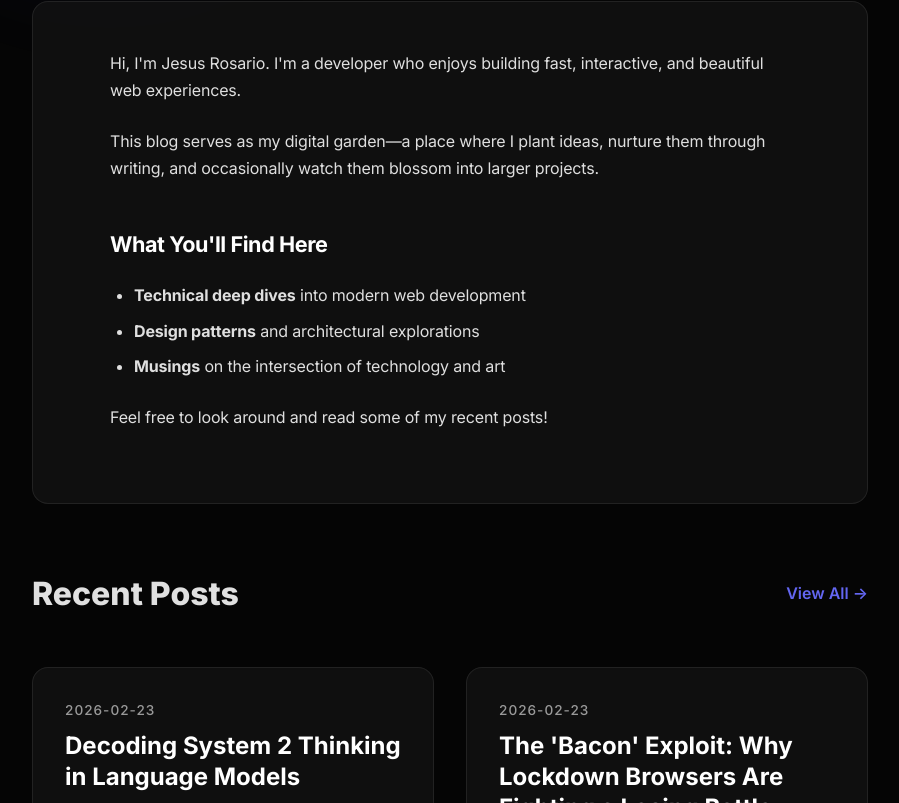
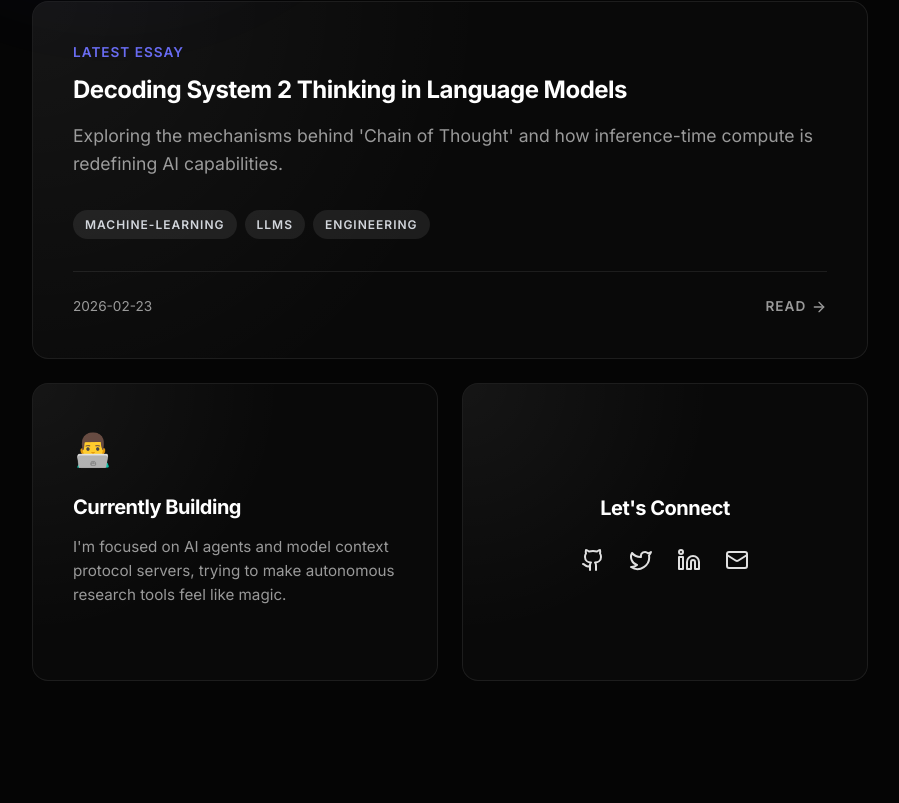
Before and after one commit to jar285/blogtalk, a Next.js app: page / in a window 1280 px wide. Shown: the part 577-1380 px from the top of the page, without its empty margins (190-1089 px from the left). Built offline with nearby package versions, Linux system fonts and the light colour scheme.

Commit message:
[Sprint 09] Redesign homepage layout into a staggered Bento Grid

```diff
--- a/src/app/page.tsx
+++ b/src/app/page.tsx
@@ -1,9 +1,7 @@
 import { getHomeData, getAllPosts } from '@/lib/markdown';
-import ReactMarkdown from 'react-markdown';
-import Link from 'next/link';
-import remarkGfm from 'remark-gfm';
 import TextReveal from '@/components/TextReveal';
 import ParallaxHero from '@/components/ParallaxHero';
+import BentoHomepage from '@/components/BentoHomepage';
 
 export default function Home() {
   const homeData = getHomeData();
@@ -19,35 +17,9 @@ export default function Home() {
         </TextReveal>
       </ParallaxHero>
 
-      <section className="glass-card" style={{ padding: '3rem', marginBottom: '4rem' }}>
-        <div className="markdown-content">
-          <ReactMarkdown remarkPlugins={[remarkGfm]}>{homeData.content}</ReactMarkdown>
-        </div>
-      </section>
-
-      <section>
-        <div style={{ display: 'flex', justifyContent: 'space-between', alignItems: 'center', marginBottom: '1rem' }}>
-          <h2 style={{ fontSize: '2rem', fontWeight: 800 }}>Recent Posts</h2>
-          <Link href="/blog" style={{ color: 'var(--accent-color)', fontWeight: 600 }}>
-            View All &rarr;
-          </Link>
-        </div>
-
-        <div className="post-grid">
-          {recentPosts.map((post) => (
-            <Link href={`/blog/${post.slug}`} key={post.slug} className="post-card">
-              <span className="date">{post.date}</span>
-              <h2>{post.title}</h2>
-              <p>{post.excerpt}</p>
-              <div className="tags">
-                {post.tags.map((tag) => (
-                  <span key={tag} className="tag">{tag}</span>
-                ))}
-              </div>
-            </Link>
-          ))}
-        </div>
-      </section>
+      {recentPosts.length > 0 && (
+        <BentoHomepage latestPost={recentPosts[0]} />
+      )}
     </div>
   );
 }
--- /dev/null
+++ b/src/components/BentoHomepage.tsx
@@ -0,0 +1,114 @@
+'use client';
+
+import { motion, Variants } from 'framer-motion';
+import Link from 'next/link';
+import { ArrowRight, Github, Twitter, Linkedin, Mail } from 'lucide-react';
+
+interface PostData {
+    slug: string;
+    title: string;
+    date: string;
+    excerpt: string;
+    tags: string[];
+    readingTime?: string;
+}
+
+interface BentoHomepageProps {
+    latestPost: PostData;
+}
+
+export default function BentoHomepage({ latestPost }: BentoHomepageProps) {
+    const containerVariants: Variants = {
+        hidden: { opacity: 0 },
+        show: {
+            opacity: 1,
+            transition: {
+                staggerChildren: 0.1,
+            },
+        },
+    };
+
+    const itemVariants: Variants = {
+        hidden: { opacity: 0, y: 20 },
+        show: { opacity: 1, y: 0, transition: { ease: 'easeOut', duration: 0.5 } },
+    };
+
+    return (
+        <motion.div
+            className="bento-grid"
+            variants={containerVariants}
+            initial="hidden"
+            animate="show"
+            style={{ marginTop: 'var(--space-5)', marginBottom: 'var(--space-7)' }}
+        >
+            {/* Latest Post - spans full width on desktop */}
+            <motion.div
+                variants={itemVariants}
+                className="bento-card featured"
+                whileHover={{ y: -5, boxShadow: '0 20px 40px -10px rgba(0,0,0,0.5)', borderColor: 'rgba(99, 102, 241, 0.4)' }}
+            >
+                <Link href={`/blog/${latestPost.slug}`} style={{ display: 'flex', flexDirection: 'column', height: '100%', textDecoration: 'none' }}>
+                    <div className="bento-content" style={{ flex: 1 }}>
+                        <span style={{ color: 'var(--accent-color)', fontWeight: 600, fontSize: '0.85rem', textTransform: 'uppercase', letterSpacing: '1px', marginBottom: '0.5rem', display: 'block' }}>
+                            Latest Essay
+                        </span>
+                        <h3>{latestPost.title}</h3>
+                        <p>{latestPost.excerpt}</p>
+                        <div className="bento-tech">
+                            {latestPost.tags.map((tag) => (
+                                <span key={tag} className="tech-badge">{tag}</span>
+                            ))}
+                        </div>
+                    </div>
+                    <div className="bento-links" style={{ justifyContent: 'space-between' }}>
+                        <span className="date" style={{ color: 'var(--text-secondary)', fontSize: '0.85rem' }}>{latestPost.date}</span>
+                        <span className="bento-link" style={{ gap: '0.3rem' }}>
+                            Read <ArrowRight size={16} />
+                        </span>
+                    </div>
+                </Link>
+            </motion.div>
+
+            {/* Currently Building */}
+            <motion.div
+                variants={itemVariants}
+                className="bento-card"
+                whileHover={{ y: -5, boxShadow: '0 20px 40px -10px rgba(0,0,0,0.5)', borderColor: 'rgba(99, 102, 241, 0.4)' }}
+            >
+                <div className="bento-content">
+                    <span style={{ fontSize: '2rem', marginBottom: '1rem', display: 'block' }}>👨‍💻</span>
+                    <h3 style={{ fontSize: '1.25rem' }}>Currently Building</h3>
+                    <p style={{ fontSize: '0.95rem' }}>
+                        I&apos;m focused on AI agents and model context protocol servers, trying to make autonomous research tools feel like magic.
+                    </p>
+                </div>
+            </motion.div>
+
+            {/* Social Links & Contact */}
+            <motion.div
+                variants={itemVariants}
+                className="bento-card"
+                style={{ justifyContent: 'center' }}
+                whileHover={{ y: -5, boxShadow: '0 20px 40px -10px rgba(0,0,0,0.5)', borderColor: 'rgba(99, 102, 241, 0.4)' }}
+            >
+                <div className="bento-content" style={{ textAlign: 'center' }}>
+                    <h3 style={{ fontSize: '1.25rem', marginBottom: '1.5rem' }}>Let&apos;s Connect</h3>
+                    <div style={{ display: 'flex', justifyContent: 'center', gap: '1.5rem' }}>
+                        <a href="https://github.com/jar285" target="_blank" rel="noopener noreferrer" className="bento-link" style={{ color: 'var(--text-primary)' }}>
+                            <Github size={24} />
+                        </a>
+                        <a href="https://twitter.com" target="_blank" rel="noopener noreferrer" className="bento-link" style={{ color: 'var(--text-primary)' }}>
+                            <Twitter size={24} />
+                        </a>
+                        <a href="https://linkedin.com" target="_blank" rel="noopener noreferrer" className="bento-link" style={{ color: 'var(--text-primary)' }}>
+                            <Linkedin size={24} />
+                        </a>
+                        <a href="mailto:hello@example.com" className="bento-link" style={{ color: 'var(--text-primary)' }}>
+                            <Mail size={24} />
+                        </a>
+                    </div>
+                </div>
+            </motion.div>
+        </motion.div>
+    );
+}
```
Also changed, not shown: sprints/completed/09-bento-homepage.md (renamed from sprints/draft/09-bento-homepage.md).
